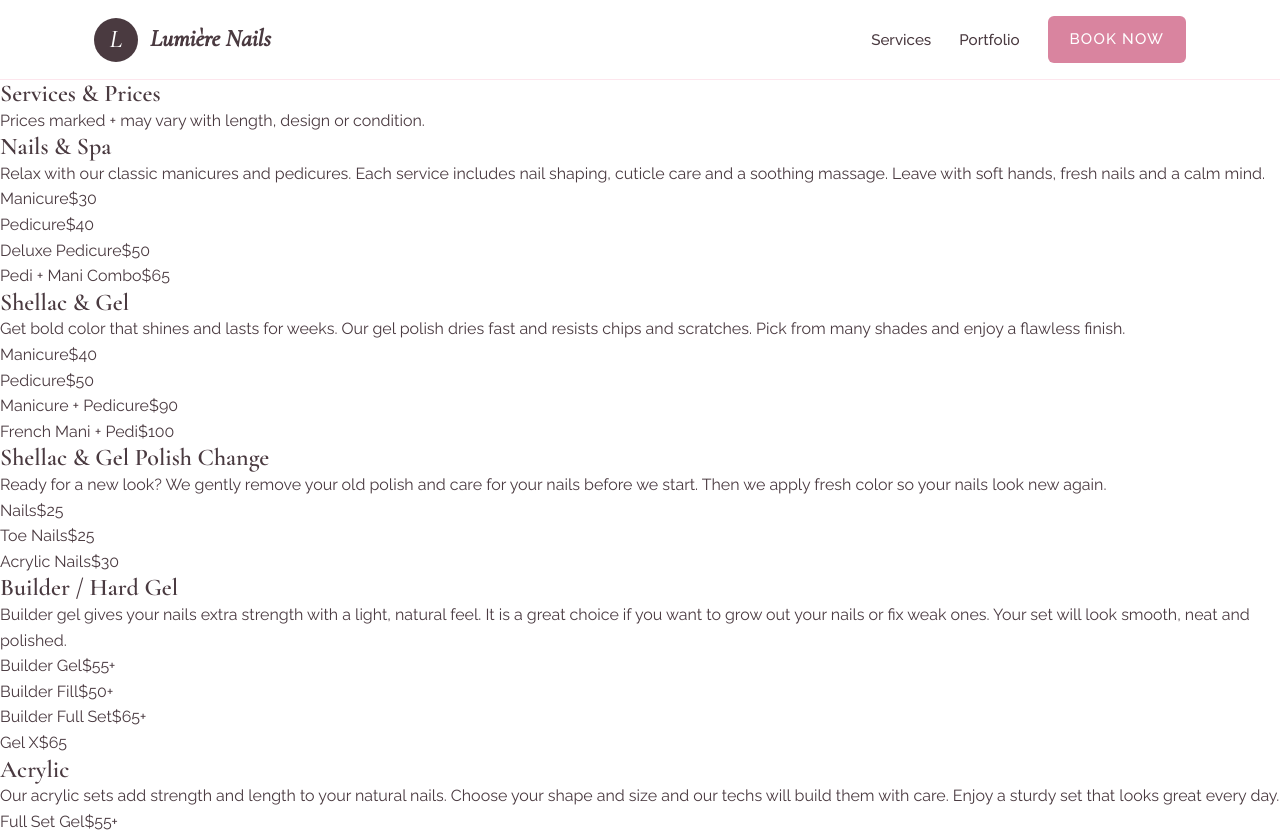
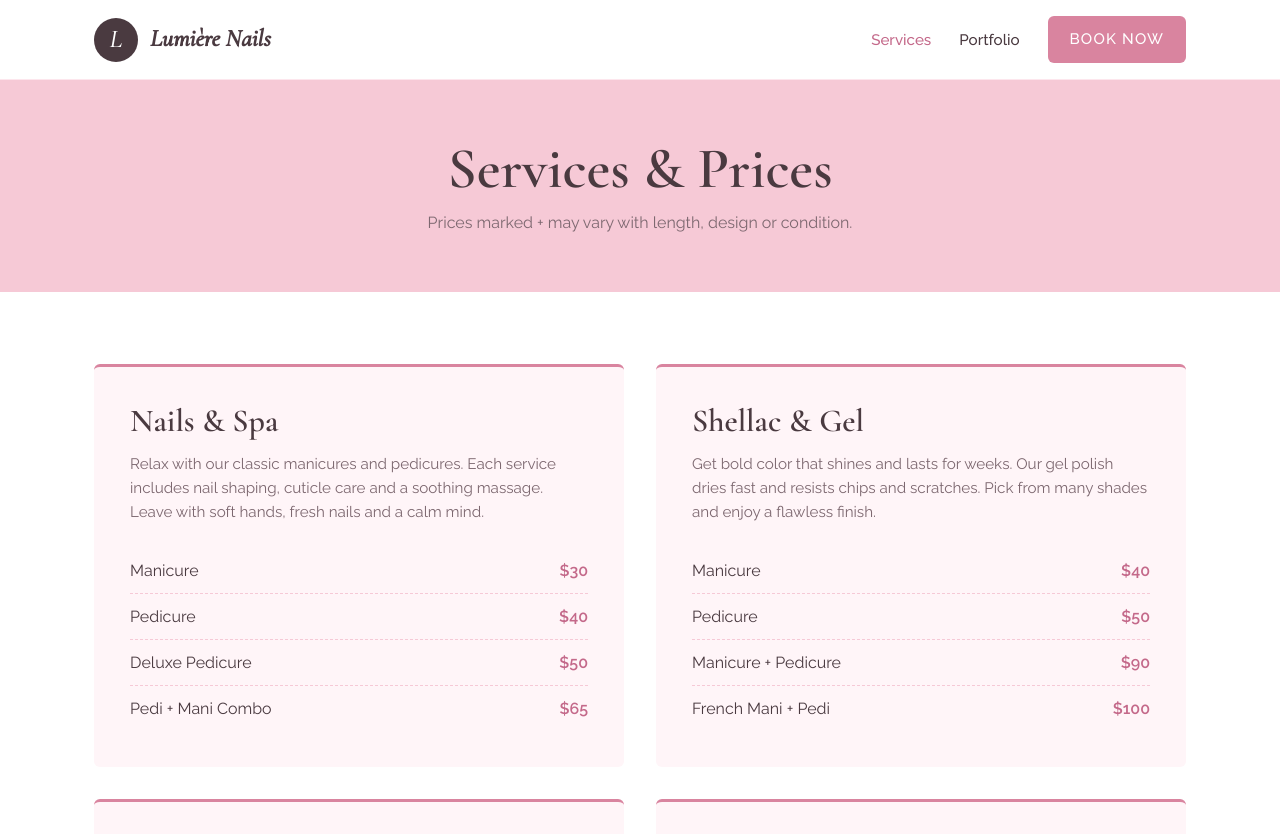
Before and after one commit to yulzuu/nail-salon-website, a plain HTML site: page services.html in a window 1280 px wide. Shown: the top 834 px of the page. Drawn offline with nearby package versions, Linux system fonts and the light colour scheme.

Commit message:
add styling to services page using css

```diff
--- a/css/styles.css
+++ b/css/styles.css
@@ -245,6 +245,7 @@ h3 {
 
 .cta h2 {
   color: var(--ink);
+  font-size: clamp(2.2rem, 4vw, 3rem);
   margin-bottom: 0.75rem;
 }
 
@@ -272,6 +273,76 @@ h3 {
 .copyright {
   margin-top: 1rem;
   font-size: 0.8rem;
+}
+
+/* ---------- Services page ---------- */
+.nav-links a[aria-current="page"] {
+  color: var(--pink-darker);
+}
+
+.page-header {
+  background: var(--pink);
+  text-align: center;
+  padding: 3.5rem 1.5rem;
+}
+
+.page-header h1 {
+  font-size: clamp(2.6rem, 5vw, 3.6rem);
+}
+
+.page-header p {
+  color: var(--muted);
+  margin-top: 0.5rem;
+}
+
+.menu {
+  max-width: var(--max-width);
+  margin: 0 auto;
+  padding: 4.5rem 1.5rem;
+  display: grid;
+  grid-template-columns: repeat(2, 1fr);
+  gap: 2rem;
+  align-items: start;
+}
+
+.menu-card {
+  background: var(--cream);
+  padding: 2.25rem;
+  border-radius: var(--radius);
+  border-top: 3px solid var(--pink-deep);
+}
+
+.menu-card h2 {
+  font-size: 2rem;
+  margin-bottom: 0.75rem;
+}
+
+.menu-card > p {
+  color: var(--muted);
+  font-size: 0.95rem;
+  margin-bottom: 1.5rem;
+}
+
+.price-list {
+  list-style: none;
+}
+
+.price-list li {
+  display: flex;
+  justify-content: space-between;
+  gap: 1rem;
+  padding: 0.6rem 0;
+  border-bottom: 1px dashed var(--pink);
+}
+
+.price-list li:last-child {
+  border-bottom: none;
+}
+
+.price-list li span:last-child {
+  font-weight: 600;
+  color: var(--pink-darker);
+  white-space: nowrap;
 }
 
 /* ---------- Responsive ---------- */
@@ -304,8 +375,8 @@ h3 {
     margin: 0 auto;
   }
 
-  .service-grid {
-    grid-template-columns: repeat(2, 1fr);
+  .menu {
+    grid-template-columns: 1fr;
   }
 }
 
@@ -325,8 +396,4 @@ h3 {
   .btn-nav {
     padding: 0.55rem 0.9rem;
   }
-
-  .service-grid {
-    grid-template-columns: 1fr;
-  }
 }
```
